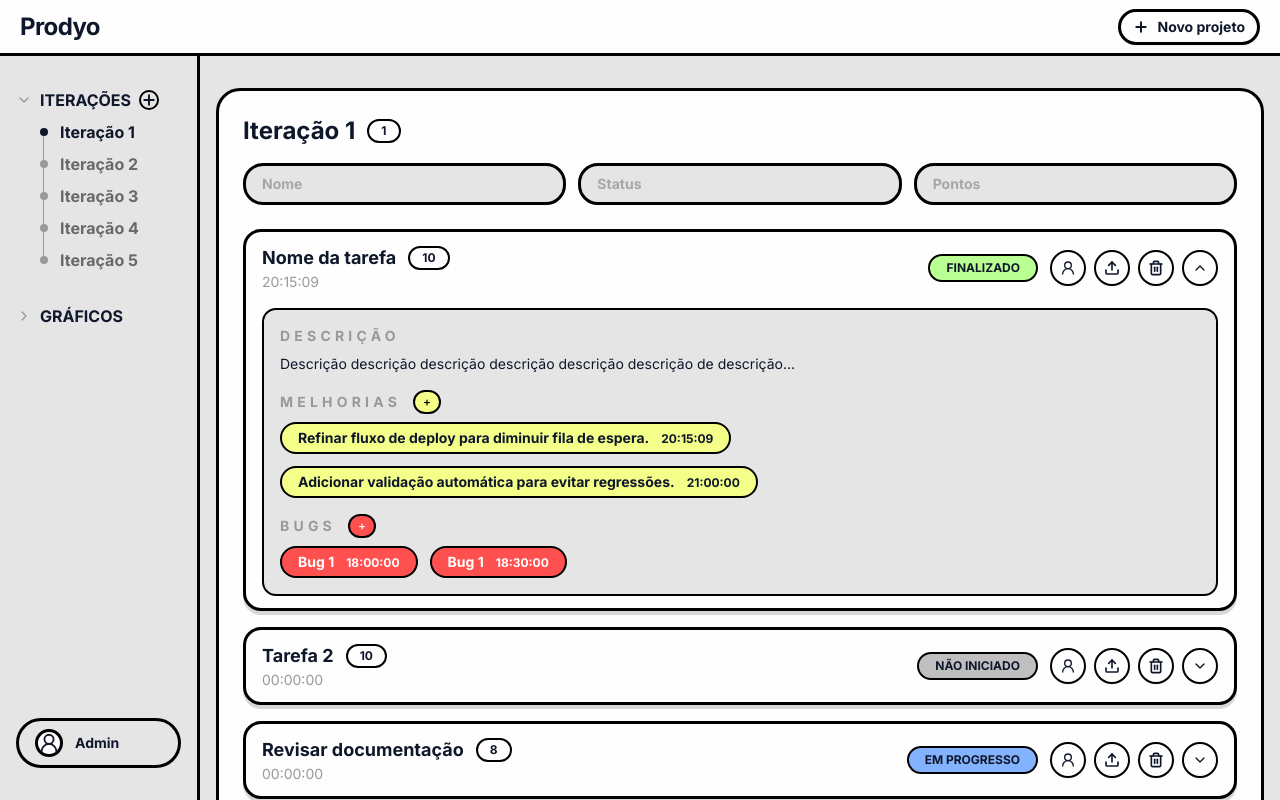
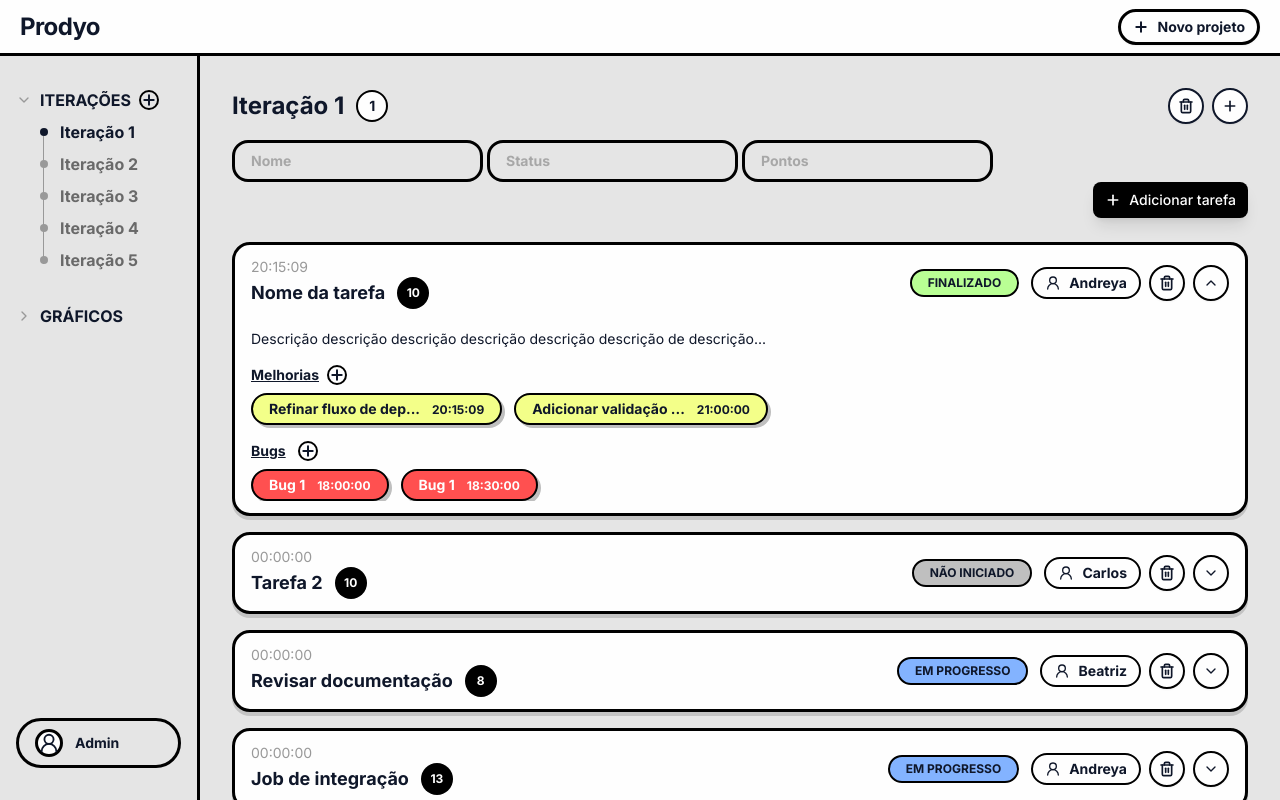
Before and after one commit to andreyabpaiva/prodyo-frontend, a Next.js app: page /projects/proj-01 in a window 1280 px wide. Shown: the top 800 px of the page. Built offline with nearby package versions, Linux system fonts and the light colour scheme.

Commit message:
feat: finished iteration page

```diff
--- a/src/components/dashboard/iteration-task-list.tsx
+++ b/src/components/dashboard/iteration-task-list.tsx
@@ -4,7 +4,7 @@ import { useMemo, useState } from "react";
 import { Task } from "@/types/domain";
 import { Badge } from "@/components/ui/badge";
 import { Button } from "@/components/ui/button";
-import { ChevronDown, ChevronUp, Trash2, Upload, UserRound } from "lucide-react";
+import { ChevronDown, ChevronUp, Plus, Trash2, Upload, UserRound } from "lucide-react";
 
 type IterationTaskListProps = {
     tasks: Task[];
@@ -43,13 +43,24 @@ export function IterationTaskList({ tasks, iterationLabel }: IterationTaskListPr
     }, [tasks, search]);
 
     return (
-        <section className="flex-1 rounded-[24px] border-[3px] border-[var(--dark)] bg-[var(--primary)] p-6 shadow-[0_6px_0_rgba(0,0,0,0.25)]">
+        <section className="flex-1 px-4">
             <header className="mb-6">
+                <div className="flex items-center justify-between">
                     <div className="flex items-center gap-3">
                         <h1 className="text-2xl font-bold">{iterationLabel}</h1>
-                    <Badge className="rounded-full border-[2px] border-[var(--dark)] px-3 py-0.5 text-xs font-bold">1</Badge>
+                        <Badge className="rounded-full border-[2px] border-[var(--dark)] bg-[var(--primary)] h-8 w-8 text-sm font-bold">1</Badge>
                     </div>
-                <div className="mt-4 grid gap-3 md:grid-cols-3">
+                    <div className="flex items-center gap-2">
+                        <Button variant="outline" size="icon" >
+                            <Trash2 strokeWidth={2.5} size={18} />
+                        </Button>
+                        <Button variant="outline" size="icon" >
+                            <Plus strokeWidth={2.5} size={18} />
+                        </Button>
+                    </div>
+                </div>
+                <div className="mt-4 flex items-end gap-4">
+                    <div className="grid flex-1 gap-1 md:grid-cols-4">
                         {["Nome", "Status", "Pontos"].map((label, index) => (
                             <input
                                 key={label}
@@ -59,9 +70,17 @@ export function IterationTaskList({ tasks, iterationLabel }: IterationTaskListPr
                                     const entries: Array<keyof SearchState> = ["name", "status", "points"];
                                     setSearch((prev) => ({ ...prev, [entries[index]]: event.target.value }));
                                 }}
-                            className="rounded-[20px] border-[3px] border-[var(--dark)] bg-[var(--background)] px-4 py-2 text-sm font-semibold text-[var(--disabled)] outline-none"
+                                className="rounded-[16px] border-[3px] border-[var(--dark)] bg-[var(--background)] px-4 py-2 text-sm font-semibold text-[var(--disabled)] outline-none"
                             />
                         ))}
+                    </div>
+
+                </div>
+                <div className="flex items-center justify-end">
+                    <Button variant="default">
+                        <Plus strokeWidth={2.5} size={16} />
+                        Adicionar tarefa
+                    </Button>
                 </div>
             </header>
 
@@ -76,11 +95,12 @@ export function IterationTaskList({ tasks, iterationLabel }: IterationTaskListPr
                         >
                             <div className="flex flex-wrap items-center gap-3">
                                 <div className="flex flex-1 flex-col">
+                                    <span className="text-sm text-[var(--divider)]">{task.totalTime}</span>
                                     <div className="flex items-center gap-3">
                                         <p className="text-lg font-semibold">{task.name}</p>
-                                        <Badge className="rounded-full border-[2px] border-[var(--dark)] px-3 py-0.5 text-xs font-bold">{task.points}</Badge>
+                                        <Badge className="rounded-full border-[2px] bg-[var(--dark)] h-8 w-8 text-xs font-bold text-[var(--primary)]">{task.points}</Badge>
                                     </div>
-                                    <span className="text-sm text-[var(--divider)]">{task.totalTime}</span>
+
                                 </div>
 
                                 <Badge className={`rounded-full border-[2px] border-[var(--dark)] px-4 py-1 text-xs font-bold ${statusTone[task.status]}`}>
@@ -88,12 +108,10 @@ export function IterationTaskList({ tasks, iterationLabel }: IterationTaskListPr
                                 </Badge>
 
                                 <div className="flex items-center gap-2">
-                                    <Button variant="outline" size="icon" className="rounded-full border-[2px] border-[var(--dark)]">
-                                        <UserRound />
-                                    </Button>
-                                    <Button variant="outline" size="icon" className="rounded-full border-[2px] border-[var(--dark)]">
-                                        <Upload strokeWidth={2.5} />
-                                    </Button>
+                                    <div className="flex items-center gap-2 rounded-full border-[2px] border-[var(--dark)] bg-[var(--primary)] px-3 py-1">
+                                        <UserRound size={16} />
+                                        <span className="text-sm font-semibold">{task.assignee.name}</span>
+                                    </div>
                                     <Button variant="outline" size="icon" className="rounded-full border-[2px] border-[var(--dark)]">
                                         <Trash2 strokeWidth={2.5} />
                                     </Button>
@@ -108,29 +126,41 @@ export function IterationTaskList({ tasks, iterationLabel }: IterationTaskListPr
                                 </div>
                             </div>
 
-                            {isExpanded && (
-                                <div className="mt-4 space-y-4 rounded-[14px] border-[2px] border-[var(--dark)] bg-[var(--background)] p-4">
+                            <div
+                                className={`overflow-hidden transition-all duration-300 ease-in-out ${isExpanded ? "mt-4 max-h-[1000px] opacity-100" : "max-h-0 opacity-0"
+                                    }`}
+                            >
+                                <div className="space-y-4">
                                     <div>
-                                        <p className="text-sm font-semibold uppercase tracking-[0.3em] text-[var(--divider)]">Descrição</p>
-                                        <p className="mt-2 text-sm text-[var(--text)]">{task.description}</p>
+                                        {/* <p className="text-sm font-semibold uppercase tracking-[0.3em] text-[var(--divider)]">Descrição</p> */}
+                                        <p className="mt-1 text-sm text-[var(--text)]">{task.description}</p>
                                     </div>
 
                                     {task.improvements.length > 0 && (
                                         <div>
-                                            <div className="mb-2 flex items-center gap-3">
-                                                <p className="text-sm font-semibold uppercase tracking-[0.3em] text-[var(--divider)]">Melhorias</p>
-                                                <Badge className="rounded-full border-[2px] border-[var(--dark)] bg-[var(--alert)] text-[var(--dark)]">
-                                                    +
-                                                </Badge>
+                                            <div className="mb-2 flex items-center gap-2">
+                                                <p className="text-sm font-semibold underline">Melhorias</p>
+                                                <button
+                                                    className="rounded-full border-[2px] border-[var(--dark)] cursor-pointer"
+                                                    aria-label="Adicionar iteração"
+                                                >
+                                                    <Plus size={16} strokeWidth={3} />
+                                                </button>
                                             </div>
                                             <div className="flex flex-wrap gap-3">
                                                 {task.improvements.map((improvement) => (
                                                     <div
                                                         key={improvement.id}
-                                                        className="rounded-full border-[2px] border-[var(--dark)] bg-[var(--alert)] px-4 py-1 text-sm font-semibold"
+                                                        className="cursor-pointer rounded-[16px] border-[2px] border-[var(--dark)] bg-[var(--alert)] px-4 py-1 text-sm font-semibold shadow-[3px_3px_0px_rgba(0,0,0,0.25)] transition-transform hover:-translate-y-0.5 active:translate-y-0 active:shadow-[1px_1px_0px_rgba(0,0,0,0.25)]"
                                                     >
-                                                        <span className="mr-3">{improvement.description}</span>
-                                                        <span className="text-xs font-bold">{improvement.loggedAt.split("T")[1]?.slice(0, 8)}</span>
+                                                        <span className="mr-3" title={improvement.description}>
+                                                            {improvement.description.length > 20
+                                                                ? improvement.description.slice(0, 20) + "..."
+                                                                : improvement.description}
+                                                        </span>
+                                                        <span className="text-xs font-bold">
+                                                            {improvement.loggedAt.split("T")[1]?.slice(0, 8)}
+                                                        </span>
                                                     </div>
                                                 ))}
                                             </div>
@@ -140,18 +170,25 @@ export function IterationTaskList({ tasks, iterationLabel }: IterationTaskListPr
                                     {task.bugs.length > 0 && (
                                         <div>
                                             <div className="mb-2 flex items-center gap-3">
-                                                <p className="text-sm font-semibold uppercase tracking-[0.3em] text-[var(--divider)]">Bugs</p>
-                                                <Badge className="rounded-full border-[2px] border-[var(--dark)] bg-[var(--critic)] text-[var(--primary)]">
-                                                    +
-                                                </Badge>
+                                                <p className="text-sm font-semibold underline">Bugs</p>
+                                                <button
+                                                    className="rounded-full border-[2px] border-[var(--dark)] cursor-pointer"
+                                                    aria-label="Adicionar iteração"
+                                                >
+                                                    <Plus size={16} strokeWidth={3} />
+                                                </button>
                                             </div>
                                             <div className="flex flex-wrap gap-3">
                                                 {task.bugs.map((bug) => (
                                                     <div
                                                         key={bug.id}
-                                                        className="rounded-full border-[2px] border-[var(--dark)] bg-[var(--critic)] px-4 py-1 text-sm font-semibold text-[var(--primary)]"
+                                                        className="cursor-pointer rounded-[16px] border-[2px] border-[var(--dark)] bg-[var(--critic)] px-4 py-1 text-sm font-semibold text-[var(--primary)] shadow-[3px_3px_0px_rgba(0,0,0,0.25)] transition-transform hover:-translate-y-0.5 active:translate-y-0 active:shadow-[1px_1px_0px_rgba(0,0,0,0.25)]"
                                                     >
-                                                        <span className="mr-3">{bug.description}</span>
+                                                        <span className="mr-3" title={bug.description}>
+                                                            {bug.description.length > 20
+                                                                ? bug.description.slice(0, 20) + "..."
+                                                                : bug.description}
+                                                        </span>
                                                         <span className="text-xs font-bold">{bug.loggedAt.split("T")[1]?.slice(0, 8)}</span>
                                                     </div>
                                                 ))}
@@ -159,7 +196,7 @@ export function IterationTaskList({ tasks, iterationLabel }: IterationTaskListPr
                                         </div>
                                     )}
                                 </div>
-                            )}
+                            </div>
                         </div>
                     );
                 })}
--- a/src/components/ui/button.tsx
+++ b/src/components/ui/button.tsx
@@ -18,7 +18,7 @@ const buttonVariants = cva(
           "bg-secondary text-secondary-foreground hover:bg-secondary/80",
         ghost:
           "hover:bg-accent hover:text-accent-foreground dark:hover:bg-accent/50",
-        link: "text-primary underline-offset-4 hover:underline",
+        link: "text-primary underline-offset-4 hover:underline cursor-pointer",
       },
       size: {
         default: "h-9 px-4 py-2 has-[>svg]:px-3",
```
Lines whose indentation alone changed are shown as unchanged.
